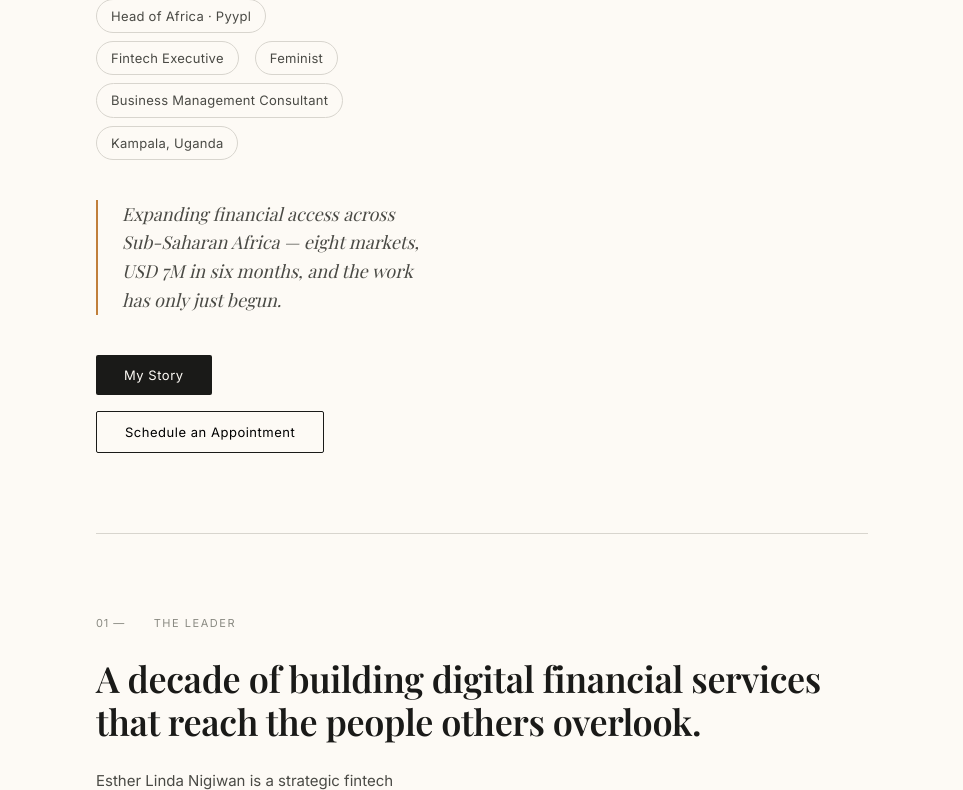
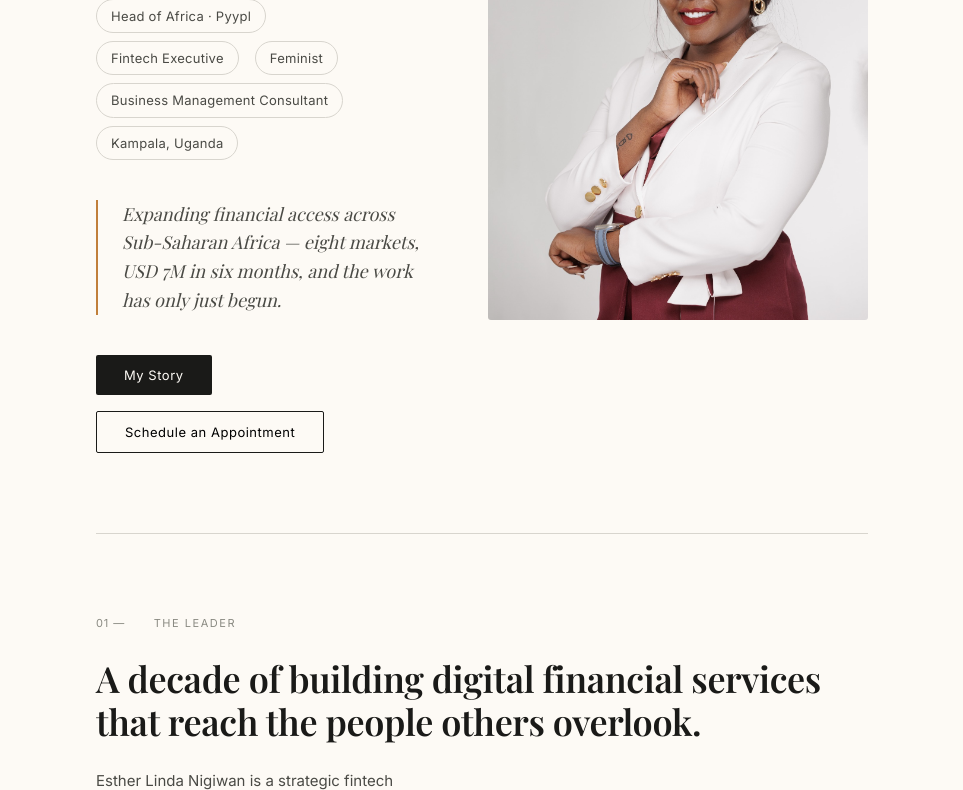
Before and after one commit to enigiwan-sys/estherlindanigiwan, a plain HTML site: page index.html in a window 1280 px wide. Shown: the part 441-1231 px from the top of the page, without its empty margins (158-1121 px from the left). Drawn offline with nearby package versions, Linux system fonts and the light colour scheme; a web font is replaced by a local one.

Commit message:
Fix image paths

```diff
--- a/index.html
+++ b/index.html
@@ -161,7 +161,7 @@ footer{background:var(--ink);color:rgba(255,255,255,0.55);padding:2.5rem 5%;}
         <button class="btn-s" onclick="scrollTo('contact')">Schedule an Appointment</button>
       </div>
     </div>
-    <img src="images/hero.jpg" alt="Esther Linda Nigiwan" class="hero-photo"/>
+    <img src="hero.jpeg" alt="Esther Linda Nigiwan" class="hero-photo"/>
   </div>
 </section>
 
@@ -449,19 +449,19 @@ footer{background:var(--ink);color:rgba(255,255,255,0.55);padding:2.5rem 5%;}
   <h2 class="sh">Building across Africa — one market at a time.</h2>
   <div class="gallery-grid">
     <div class="gallery-item">
-      <img src="images/photo1.jpg" alt="Esther Linda Nigiwan"/>
+      <img src="photo1.jpeg" alt="Esther Linda Nigiwan"/>
     </div>
     <div class="gallery-item">
-      <img src="images/photo2.jpg" alt="Esther Linda Nigiwan"/>
+      <img src="photo2.jpeg" alt="Esther Linda Nigiwan"/>
     </div>
     <div class="gallery-item">
-      <img src="images/photo3.jpg" alt="Esther Linda Nigiwan"/>
+      <img src="photo3.jpeg" alt="Esther Linda Nigiwan"/>
     </div>
     <div class="gallery-item">
-      <img src="images/photo4.jpg" alt="Esther Linda Nigiwan"/>
+      <img src="photo4.jpeg" alt="Esther Linda Nigiwan"/>
     </div>
     <div class="gallery-item">
-      <img src="images/hero.jpg" alt="Esther Linda Nigiwan"/>
+      <img src="hero.jpeg" alt="Esther Linda Nigiwan"/>
     </div>
   </div>
 </section>
```
